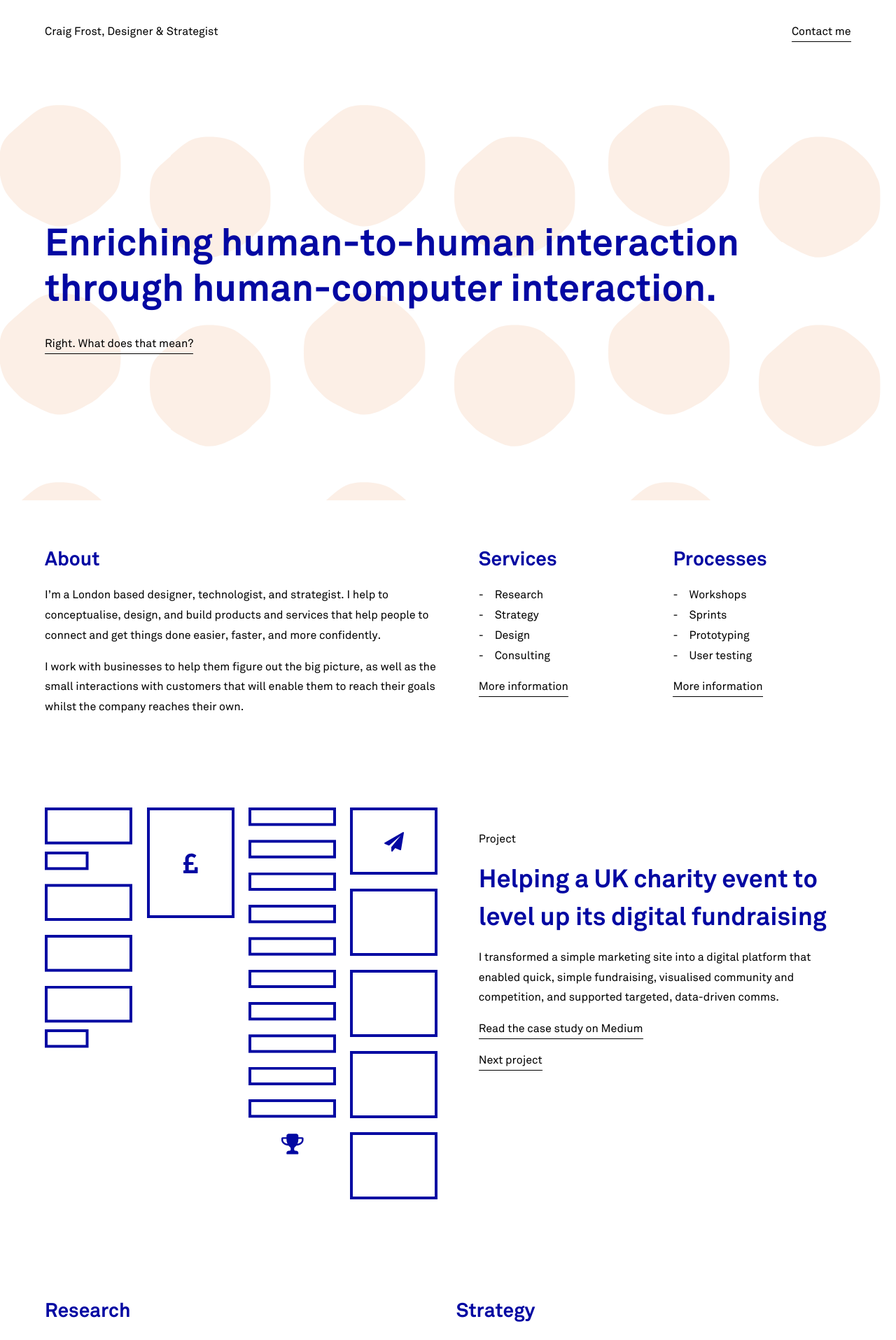
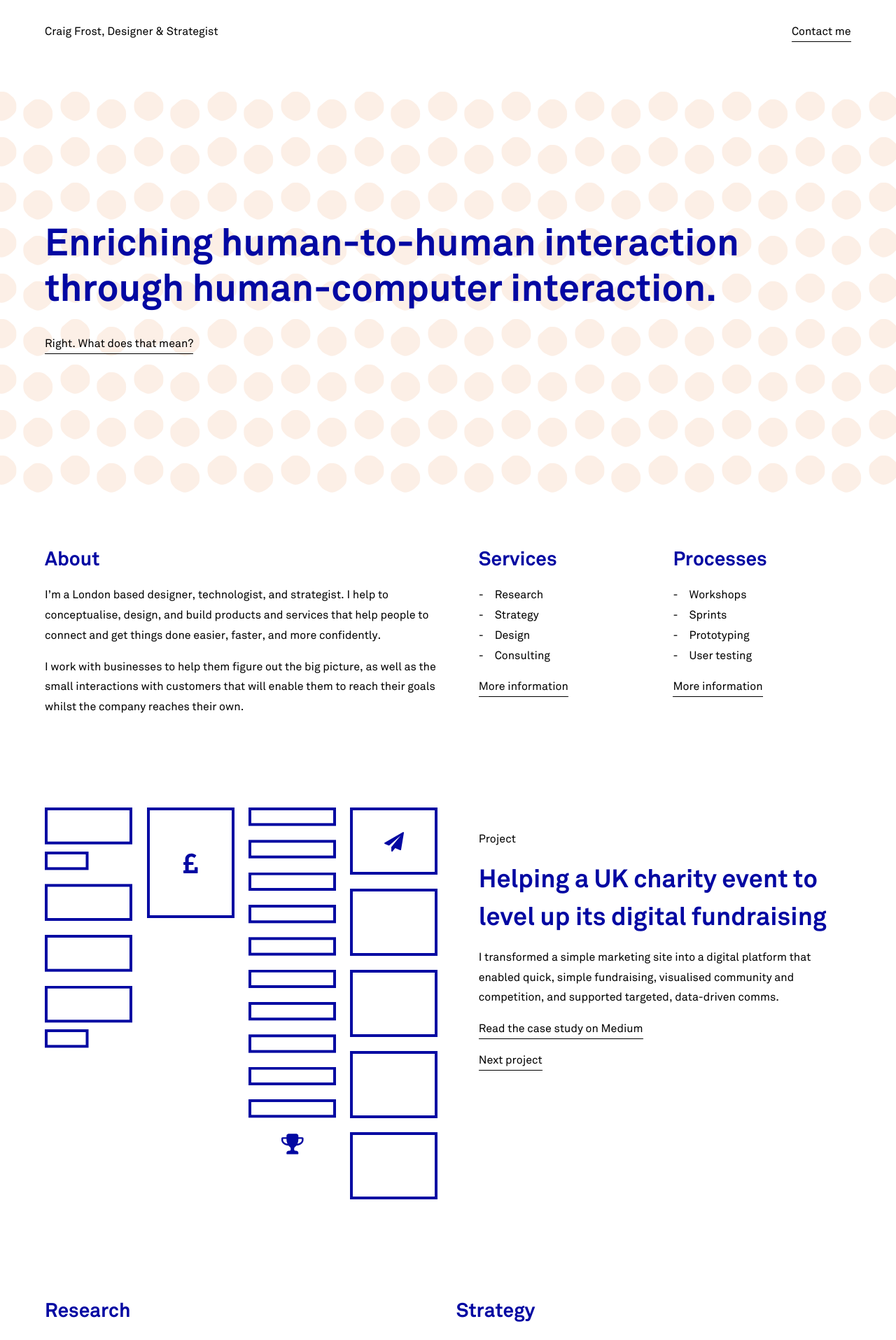
Before and after one commit to craigthomasfrost/cfdesigner.github.io, a Jekyll site: the page built from index.html, in a window 1280 px wide. Shown: the top 1915 px of the page at 70% size. Built offline with Jekyll 4.4.1, drawn with Linux system fonts in a browser that asks for light colours.

Commit message:
change bg size

```diff
--- a/css/style.scss
+++ b/css/style.scss
@@ -213,5 +213,4 @@
 .pattern-bg {
     background: url(/images/pattern.svg);
     background-position: -24px 0;
-    background-size: 34%;
 }
```
